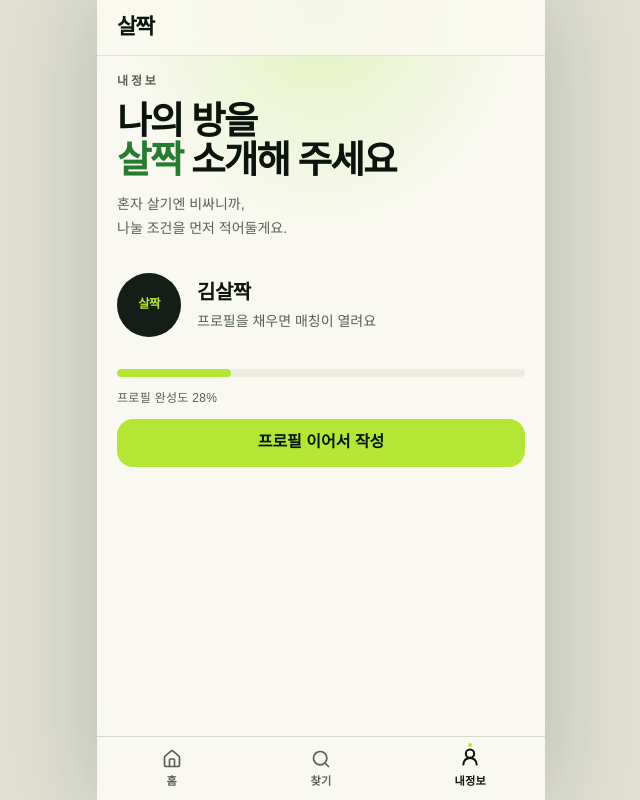
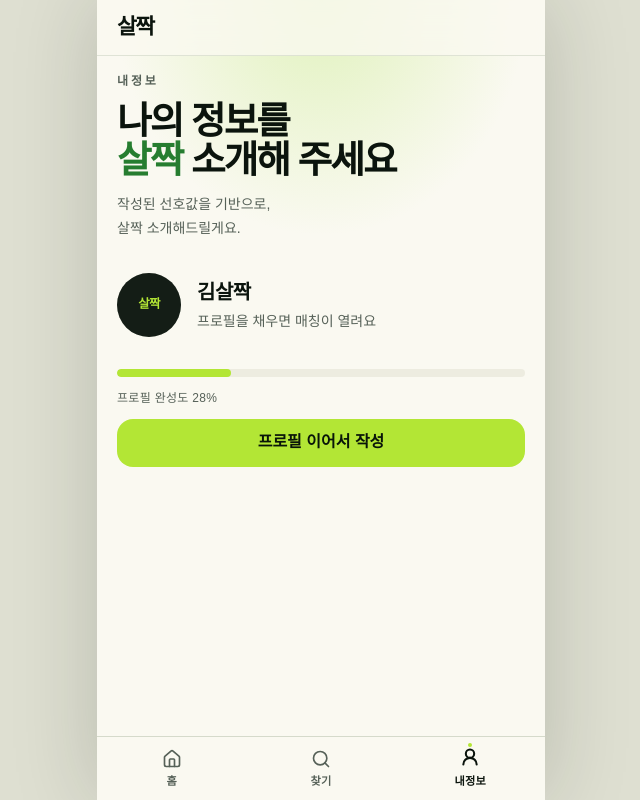
Before and after one commit to JinSub-SHIN/twin, a React (Vite) app: page /profile in a window 1280 px wide. Shown: the whole page, without its empty margins (319-959 px from the left). Built offline with nearby package versions, Linux system fonts and the light colour scheme.

Commit message:
프로필 수정

```diff
--- a/src/pages/ProfilePage.tsx
+++ b/src/pages/ProfilePage.tsx
@@ -8,14 +8,14 @@ export function ProfilePage() {
       <div className={styles.intro}>
         <p className={styles.eyebrow}>내정보</p>
         <h2 className={styles.title}>
-          나의 방을
+          나의 정보를
           <br />
           <span className={styles.accent}>살짝</span> 소개해 주세요
         </h2>
         <p className={styles.desc}>
-          혼자 살기엔 비싸니까,
+          작성된 선호값을 기반으로,
           <br />
-          나눌 조건을 먼저 적어둘게요.
+          살짝 소개해드릴게요.
         </p>
       </div>
 
```
